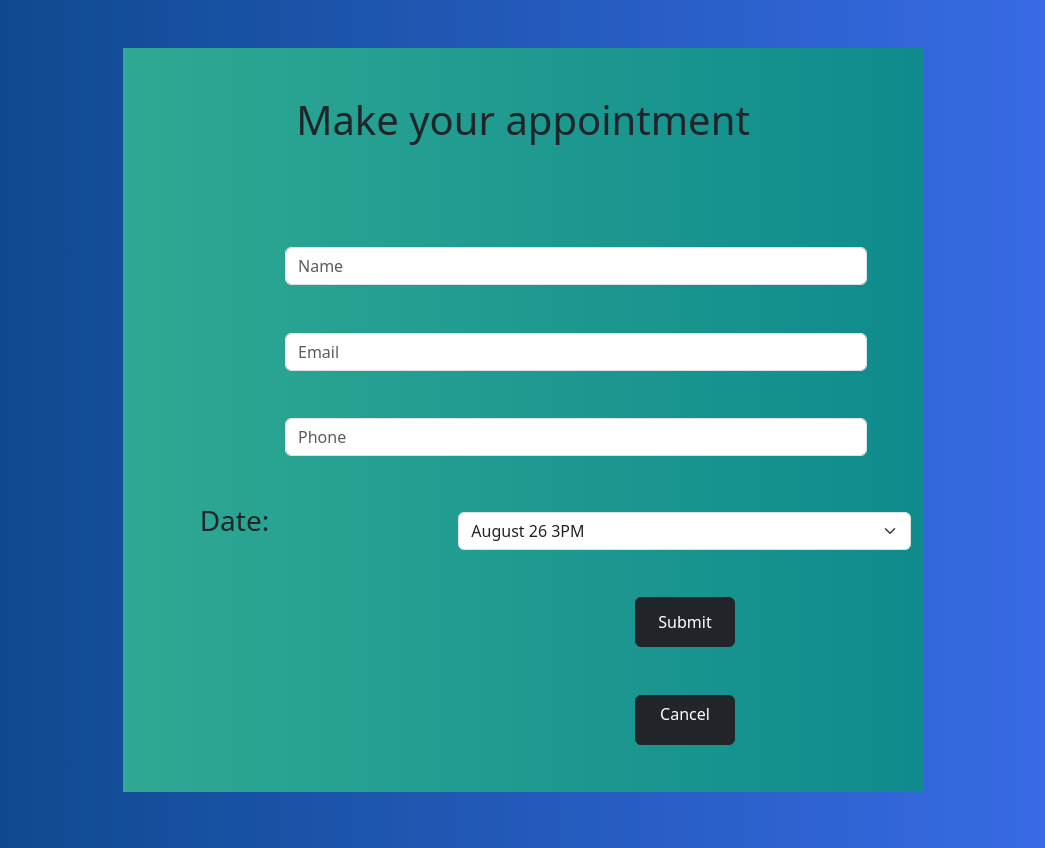
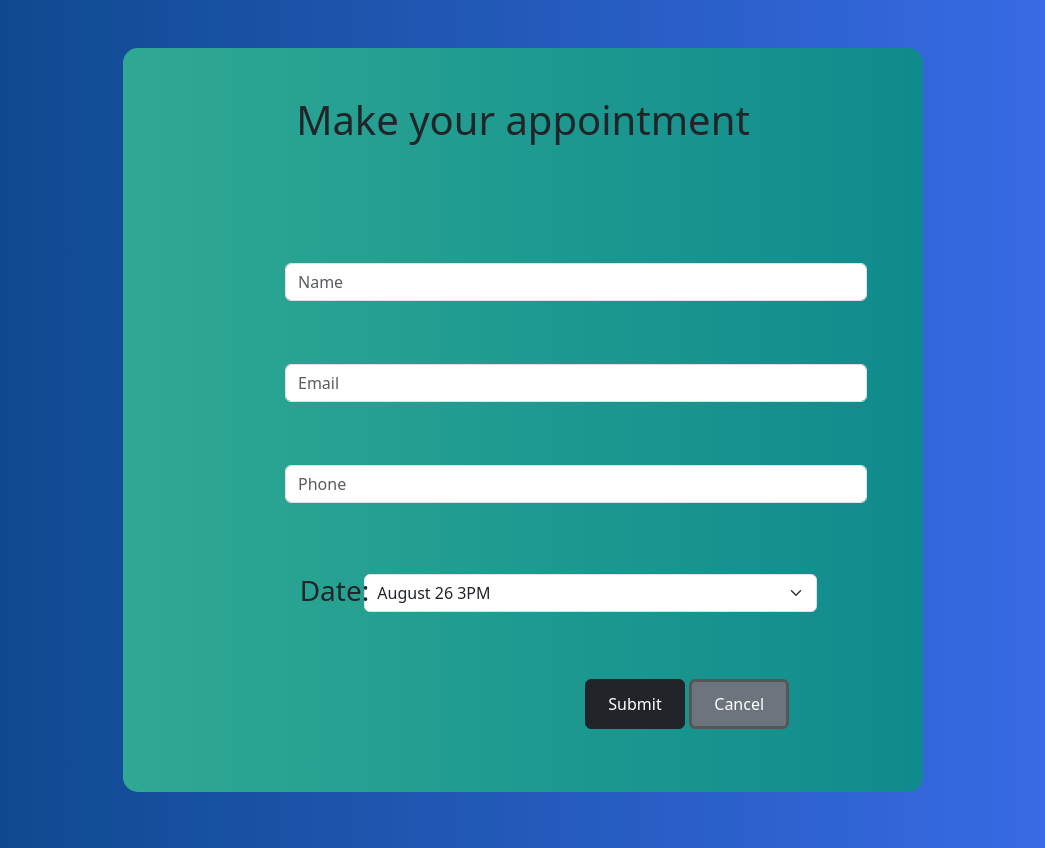
Before and after one commit to jfalzaed/WeCare_Topicos, a Django app: page /fillAppointment/ in a window 1280 px wide. Shown: the whole page, without its empty margins (117-1162 px from the left). Run offline with Django 5.2, Linux system fonts and the light colour scheme.

Commit message:
Fixed details of the appointment form

```diff
--- a/appointment/forms.py
+++ b/appointment/forms.py
@@ -1,6 +1,7 @@
 from django import forms
 from .models import Appointment
 
+#Form to take the appointment details
 class AppointmentForm(forms.ModelForm):
     class Meta:
         model = Appointment
--- a/appointment/models.py
+++ b/appointment/models.py
@@ -2,6 +2,7 @@
 
 # Create your models here.
 
+#Model to store the appointment details
 class Appointment(models.Model):
     patient_name = models.CharField(max_length=100)
     patient_email = models.EmailField()
--- a/appointment/templates/fill_appointment.html
+++ b/appointment/templates/fill_appointment.html
@@ -1,11 +1,12 @@
 
+<!--This is the html file that displays the form to file an appointment-->
 <!DOCTYPE html>
 <html lang="en">
 <head>
     <meta charset="UTF-8">
     <meta name="viewport" content="width=device-width, initial-scale=1.0">
-    <title>Document</title>
     <link href="https://cdn.jsdelivr.net/npm/bootstrap@5.3.3/dist/css/bootstrap.min.css" rel="stylesheet" integrity="sha384-QWTKZyjpPEjISv5WaRU9OFeRpok6YctnYmDr5pNlyT2bRjXh0JMhjY6hW+ALEwIH" crossorigin="anonymous">
+    <!--This are style functions created to modify certain coumns in the form-->
     <style>
         .bg-gradient-linear {
             background: linear-gradient(to left, #3c6eee, #0a4686);
@@ -21,38 +22,43 @@
             margin-left: 150px;
         }
         .custom-offset-2 {
-            margin-left: 500px;
+            margin-left: 450px;
         }
         .move-text {
             position: relative;
-            top: -5px;
+            top:3px;
         }
     </style>
 </head>
+<!--This class used in body is one of the created in style, where displays a background with a gradient-->
 <body class="bg-gradient-linear">
-    <div class="container d-flex justify-content-center allign-items-center allign-middle mt-5 mb-5 bg-form"  style="width: 100vh; height: 93vh;">
+<!--This is the form that will be displayed to the user to fill the appointment-->
+    <div class="container d-flex justify-content-center allign-items-center allign-middle mt-5 mb-5 bg-form"  style="width: 100vh; height: 93vh; border-radius: 15px;">
         <form class="row g-0" method="POST">
+            <!--This is the token that is used to validate the sesion of the user-->
             {% csrf_token %}
             <div class="col-12 mt-5">
                 <h1 class="text-center">Make your appointment</h1>
             </div>
-            <div class="col-9 custom-offset-1 mt-5">
+            <!--This is an input for the name of the user-->
+            <div class="col-9 custom-offset-1 mt-5 ">
                 <input type="text" class="form-control" placeholder="Name" name="patient_name" required>
             </div>
-
+            <!--This is an input for the email of the user-->
             <div class="col-9 custom-offset-1 ">
                 <input type="email" class="form-control" placeholder="Email" name="patient_email" required>
             </div>
-
+            <!--This is an input for the phone of the user-->
             <div class="col-9 custom-offset-1 ">
                 <input type="text" class="form-control" placeholder="Phone" name="patient_phone" required>
             </div>
 
-            <div class="col-4 offset-1 fw-italic fs-3 move-text">
-                <label for="appointment_date">Date:</label>
+            <div class="col-1 offset-1 fw-italic fs-3 move-text">
+                <label for="appointment_date" style="height: 50px; margin-left: 100px;">Date:</label>
             </div>
+            <!--This is a dropdown menu that displays the available dates for the appointment-->
             <div class="col-7">
-                <select name="appointment_date" class="form-select mt-2" required>
+                <select name="appointment_date" class="form-select mt-2" style="margin-left: 100px;" required>
                     <option value="date1">August 26 3PM</option>
                     <option value="date2">August 29 1PM</option>
                     <option value="date3">August 31 10AM</option>
@@ -64,8 +70,8 @@
             </div>
 
 
-            <div class="col-6 custom-offset-2" > <input type="submit" class="btn btn-dark" style="width: 100px; height: 50px;" value="Submit"> </div>
-            <div class="col-6 custom-offset-2" > <a href="{% url 'home' %}" class="btn btn-dark" style="width: 100px; height: 50px;">Cancel</a> </div>
+            <div class="col-6 custom-offset-2" > <input type="submit" class="btn btn-dark" style="width: 100px; height: 50px;" value="Submit">
+            <input type="button" class="btn btn-secondary" value="Cancel" onclick="window.location.assign('http://127.0.0.1:8000')" style="width: 100px; height: 50px; border: 3px solid rgb(87, 86, 86)">
 
     </div>
     <script src="https://cdn.jsdelivr.net/npm/bootstrap@5.3.3/dist/js/bootstrap.bundle.min.js" integrity="sha384-YvpcrYf0tY3lHB60NNkmXc5s9fDVZLESaAA55NDzOxhy9GkcIdslK1eN7N6jIeHz" crossorigin="anonymous"></script>
--- a/appointment/views.py
+++ b/appointment/views.py
@@ -4,6 +4,7 @@
 
 # Create your views here.
 
+#Function to read the form and save the data in the database
 def form(request):
     if request.method == 'POST':
         form = AppointmentForm(request.POST)
@@ -15,5 +16,6 @@
     return render(request, 'fill_appointment.html', {'form': form})
 
 
+#function to render the success page after the form is filled
 def success_form(request):
     return render(request, 'success_form.html')
```
Also changed, not shown: appointment/templates/success_form.html (+8 -2 lines), db.sqlite3 (deleted).
